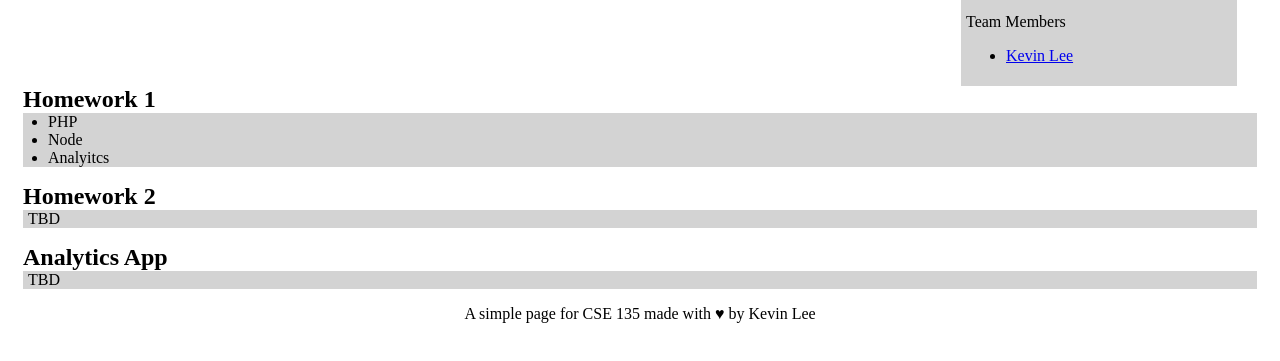
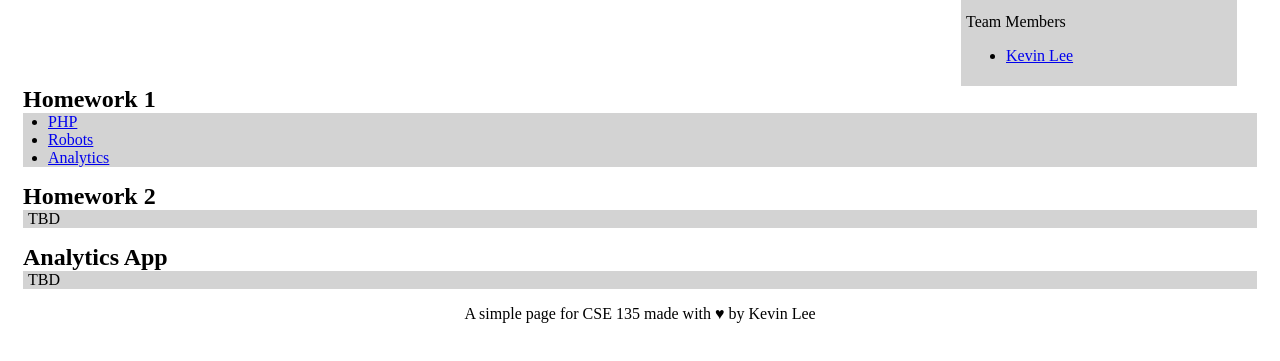
Before and after one commit to kjl001/kjl135.site, a plain HTML site: page index.html in a window 1280 px wide. Shown: the part 131-492 px from the top of the page. Drawn offline with Linux system fonts and the light colour scheme.

Commit message:
add links to HW1 section

```diff
--- a/index.html
+++ b/index.html
@@ -31,9 +31,9 @@
   <main>
 	  <h2>Homework 1</h2>
 	  <ul>
-		  <li>PHP</li>
-		  <li>Node</li>
-		  <li>Analyitcs</li>
+		  <li><a href="https://kjl135.site/hello.php">PHP</a></li>
+		  <li><a href="https://kjl135.site/robots.txt">Robots</a></li>
+		  <li><a href="https://kjl135.site/report.html">Analytics</a></li>
 	  </ul>
 
 	  <h2>Homework 2</h2>
```
